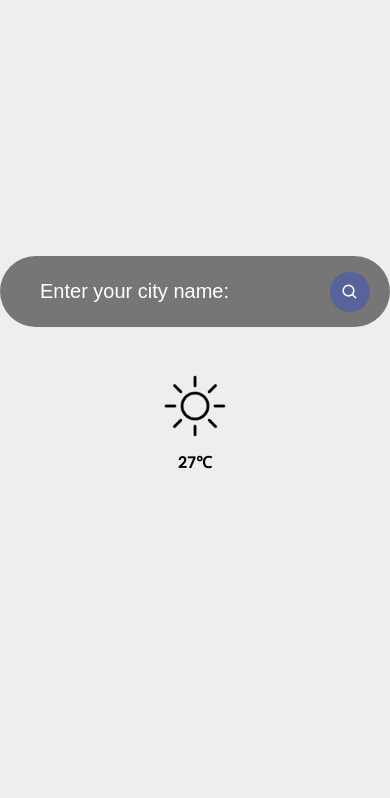
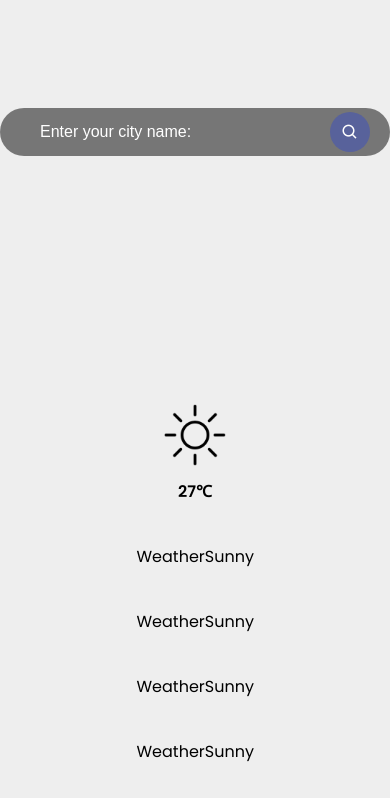
Before and after one commit to metidotpy/weather-javascript, a website built with Parcel: page index.html in a window 390 px wide. Built offline with nearby package versions, Linux system fonts and the light colour scheme.

Commit message:
completed html css (not responsive for now)

```diff
--- a/index.html
+++ b/index.html
@@ -6,7 +6,7 @@
   <title>Weather</title>
   <link rel="stylesheet" href="./style.css">
   <link href='https://unpkg.com/boxicons@2.1.4/css/boxicons.min.css' rel='stylesheet'>
-  <script src="./script.js" defer></script>
+  <script type="module" src="./script.js" defer></script>
 </head>
 <body>
   <div class="weather__container">
@@ -25,11 +25,32 @@
         <div class="left ball"></div>
       </div>
       <div class="weather__information--card">
-        <div class="weather__information--row weather__information--main-row">
+        <div class=" weather__information--main-row">
           <img src="./icons/sun.png" class="weather__information--icon" alt="">
 
           <p class="weather__information--degree">27&#x2103;</p>
         </div>
+        <div class="weather__information--row">
+          <p class="weather__information--side1">Weather</p>
+          <p class="line"></p>
+          <p class="weather__information--side2">Sunny</p>
+        </div>
+        <div class="weather__information--row">
+          <p class="weather__information--side1">Weather</p>
+          <p class="line"></p>
+          <p class="weather__information--side2">Sunny</p>
+        </div>
+        <div class="weather__information--row">
+          <p class="weather__information--side1">Weather</p>
+          <p class="line"></p>
+          <p class="weather__information--side2">Sunny</p>
+        </div>
+        <div class="weather__information--row">
+          <p class="weather__information--side1">Weather</p>
+          <p class="line"></p>
+          <p class="weather__information--side2">Sunny</p>
+        </div>
+
       </div>
     </div>
   </div>
--- a/script.js
+++ b/script.js
@@ -0,0 +1,10 @@
+'use strict'
+import anime from "animejs/lib/anime";
+
+class App {
+  constructor() {
+
+  }
+}
+
+const app = new App();
--- a/style.css
+++ b/style.css
@@ -16,7 +16,7 @@
 }
 
 body{
-  height: 100vh;
+  /* height: 100vh; */
   font-family: 'Poppins', sans-serif;
   display: flex;
   justify-content: center;
@@ -25,9 +25,12 @@ body{
 }
 
 .weather__container{
+  height: 100vh;
+  width: 100%;
   display: flex;
-  justify-content: center;
+  justify-content: space-around;
   align-items: center;
+  gap: 5rem;
   flex-direction: column;
 }
 
@@ -38,8 +41,8 @@ body{
   align-items: center;
   margin: auto;
   width: 100%;
-  position: absolute;
-  top: 16rem;
+  /* position: absolute; */
+  /* top: 14rem; */
 }
 .weather__search--form {
   width: 100%;
@@ -56,8 +59,8 @@ body{
   flex: 1;
   border: 0;
   outline: none;
-  padding: 24px 20px;
-  font-size: 20px;
+  padding: 15px 20px;
+  font-size: 16px;
   color: #fff;
 }
 
@@ -83,14 +86,32 @@ body{
 
 /* Weather information */
 .weather__information {
+  /* top: 10rem; */
+  /* position: absolute; */
+  width: 100%;
   position: relative;
+  margin-bottom: 5rem;
 }
 
 .weather__information--card {
+  display: flex;
+  flex-direction: column;
+  justify-content: center;
+  align-items: center;
+  gap: 1.5rem;
   z-index: 10000;
 }
 
+.weather__information--row {
+  margin-top: 1rem;
+  width: 30%;
+  display: flex;
+  justify-content: space-between;
+  align-items: center;
+}
+
 .weather__information--main-row{
+  margin-top: 3.5rem;
   display: flex;
   justify-content: center;
   align-items: center;
@@ -106,6 +127,15 @@ body{
   width: 4.5rem;
   height: 4.5rem;
   object-fit: cover;
+}
+
+
+
+.line{
+  width: 50%;
+  height: 4px;
+  border-radius: 30px;
+  background: rgba(0, 0, 0, 0.7);
 }
 
 /* End Weather information */
```
